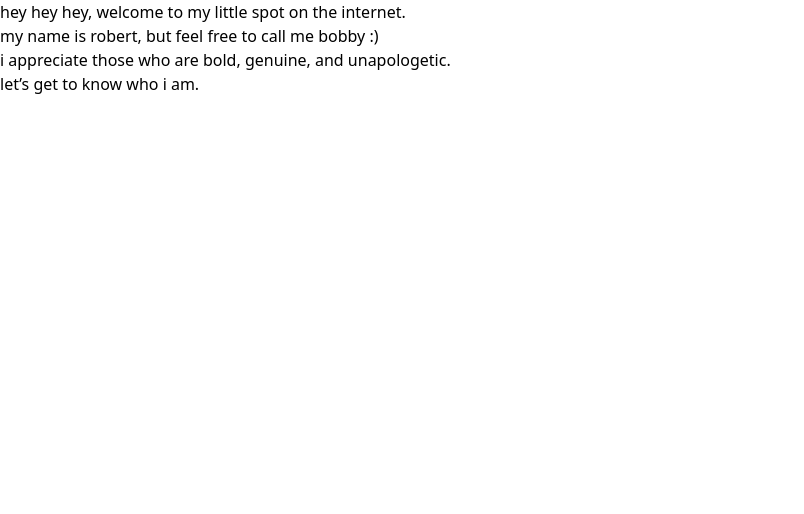
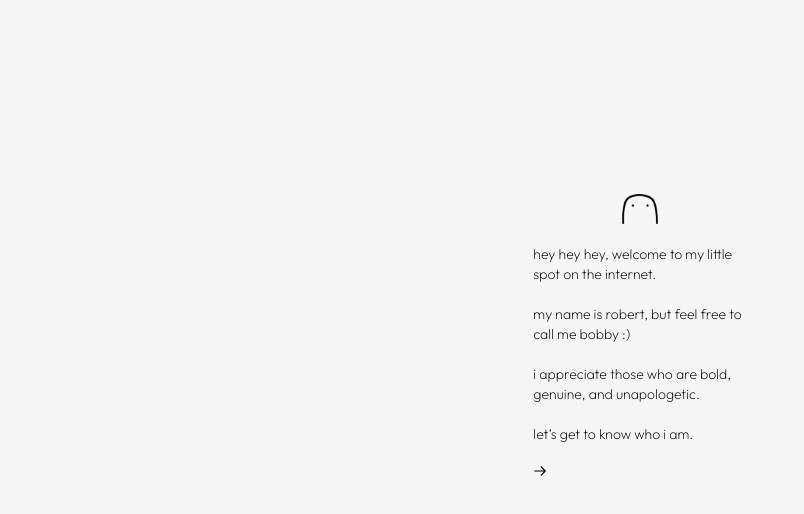
Before and after one commit to bobbyyy57/personal-website, a Next.js app: page / in a window 1280 px wide. Shown: the top 514 px of the page, without its empty margins (0-804 px from the left). Built offline with nearby package versions, Linux system fonts and the light colour scheme.

Commit message:
finished intro page

```diff
--- a/components/Intro.jsx
+++ b/components/Intro.jsx
@@ -1,13 +1,31 @@
 import React from "react";
+import { HiOutlineArrowRight } from "react-icons/hi";
+import Face from "../public/introFace.png";
+import Image from "next/image";
 
 const Intro = () => {
   return (
     <>
-      <div>
-        <div>hey hey hey, welcome to my little spot on the internet. </div>
-        <div>my name is robert, but feel free to call me bobby :) </div>
-        <div>i appreciate those who are bold, genuine, and unapologetic. </div>
-        <div>let’s get to know who i am.</div>
+      <div className="flex justify-center items-center h-screen">
+        <div className="flex flex-col w-1/6 space-y-5 font-extralight pb-[10%] font-outfit text-sm">
+          <div className="flex justify-center">
+            <div className="flex w-2/12 items-center">
+              <Image
+                src={Face}
+                alt="Landing"
+                layout="responsive"
+                className=""
+              />
+            </div>
+          </div>
+          <div>hey hey hey, welcome to my little spot on the internet. </div>
+          <div>my name is robert, but feel free to call me bobby :) </div>
+          <div>
+            i appreciate those who are bold, genuine, and unapologetic.{" "}
+          </div>
+          <div>let’s get to know who i am.</div>
+          <HiOutlineArrowRight />
+        </div>
       </div>
     </>
   );
--- a/pages/_app.js
+++ b/pages/_app.js
@@ -16,7 +16,7 @@ const montserrat = Montserrat({
 
 export default function App({ Component, pageProps }) {
   return (
-    <main className={`${outfit.variable} ${montserrat.variable}`}>
+    <main className={`${outfit.variable} ${montserrat.variable} bg-[#F5F5F5]`}>
       <Component {...pageProps} />
     </main>
   );
--- a/tailwind.config.js
+++ b/tailwind.config.js
@@ -5,7 +5,12 @@ module.exports = {
     "./components/**/*.{js,ts,jsx,tsx,mdx}",
   ],
   theme: {
-    extend: {},
+    extend: {
+      fontFamily: {
+        outfit: ["var(--font-outfit)", "sans-serif"],
+        montserrat: ["var(--font-montserrat)", "sans-serif"],
+      },
+    },
   },
   plugins: [],
 };
```
Also changed, not shown: public/introFace.png (added).
